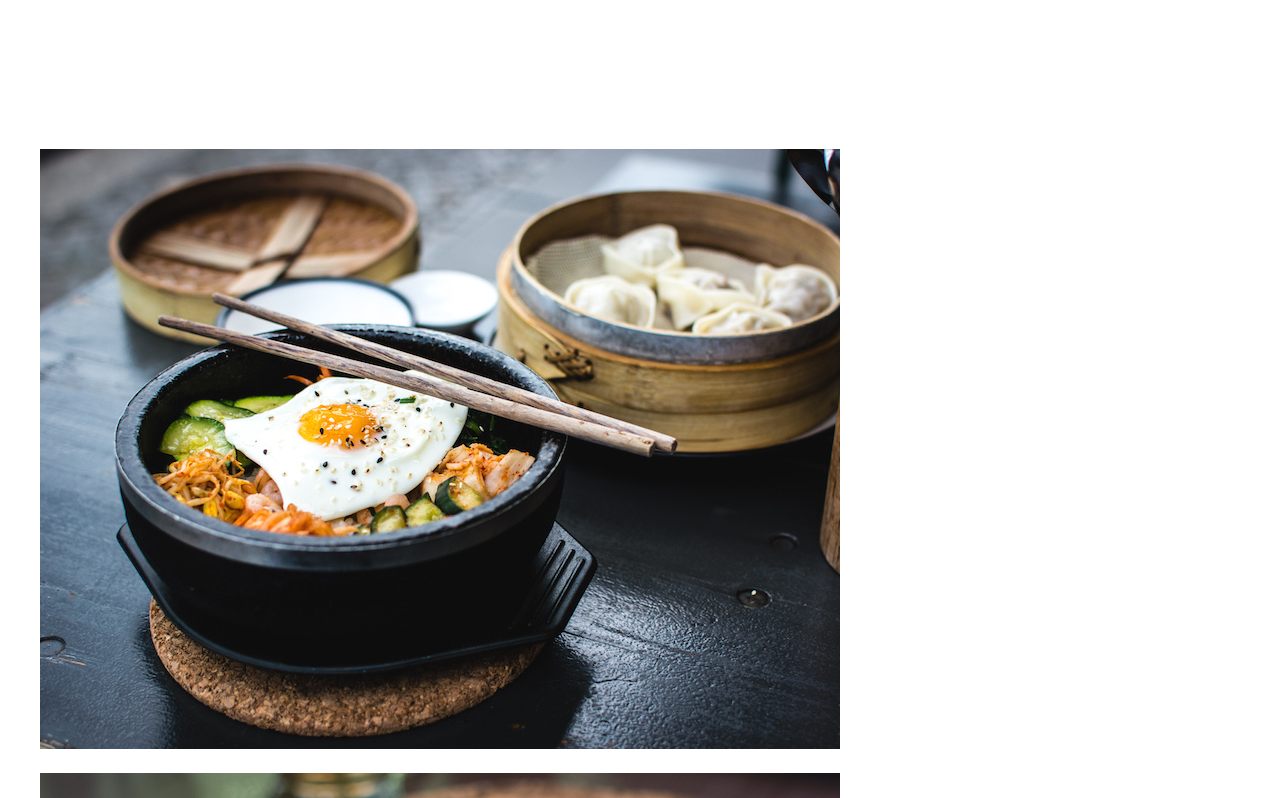
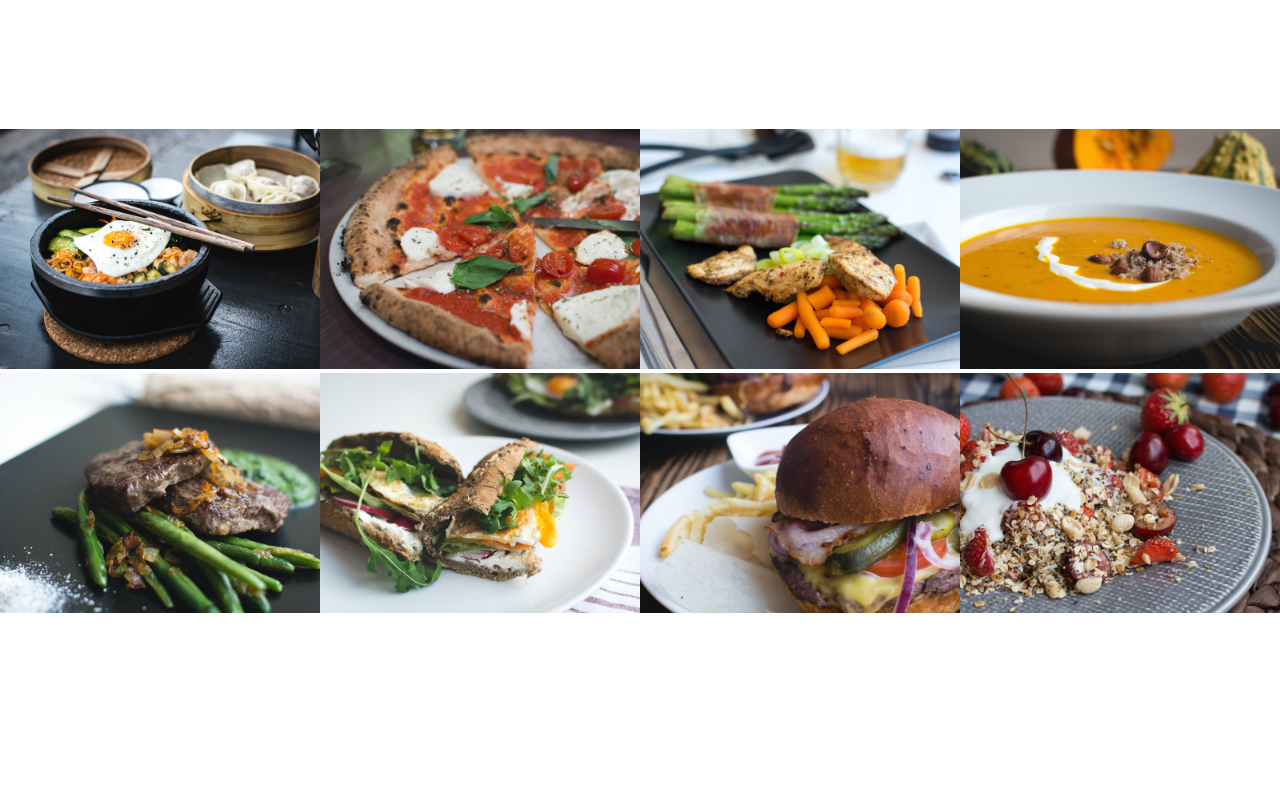
Before and after one commit to TimZeng/Omnifood, a plain HTML site: page index.html in a window 1280 px wide. Shown: the part 1420-2218 px from the top of the page. After the commit the page ends 2037 px from the top, so only its background shows below. Drawn offline with Linux system fonts and the light colour scheme; files whose address does not match are found by name.

Commit message:
style meal section

```diff
--- a/index.html
+++ b/index.html
@@ -78,22 +78,22 @@
   <section class="section-meals">
     <ul class="meals-showcase">
       <li>
-        <figure>
+        <figure class="meal-photo">
           <img src="resources/img/1.jpg" alt="Korean bibimbap with egg and vegetables">
         </figure>
       </li>
       <li>
-        <figure>
+        <figure class="meal-photo">
           <img src="resources/img/2.jpg" alt="Simple italian pizza with cherry tomatoes">
         </figure>
       </li>
       <li>
-        <figure>
+        <figure class="meal-photo">
           <img src="resources/img/3.jpg" alt="Chicken breast steak with vegetables">
         </figure>
       </li>
       <li>
-        <figure>
+        <figure class="meal-photo">
           <img src="resources/img/4.jpg" alt="Autumn pumpkin soup">
         </figure>
       </li>
@@ -101,22 +101,22 @@
 
     <ul class="meals-showcase">
       <li>
-        <figure>
+        <figure class="meal-photo">
           <img src="resources/img/5.jpg" alt="Paleo beef steak with vegetables">
         </figure>
       </li>
       <li>
-        <figure>
+        <figure class="meal-photo">
           <img src="resources/img/6.jpg" alt="Healthy baguette with egg and vegetables">
         </figure>
       </li>
       <li>
-        <figure>
+        <figure class="meal-photo">
           <img src="resources/img/7.jpg" alt="Burger with cheddar and bacon">
         </figure>
       </li>
       <li>
-        <figure>
+        <figure class="meal-photo">
           <img src="resources/img/8.jpg" alt="Granola with cherries and strawberries">
         </figure>
       </li>
--- a/resources/css/style.css
+++ b/resources/css/style.css
@@ -205,3 +205,28 @@ header {
 .main-nav li a:active {
   border-bottom: 2px solid #e67e22;
 }
+
+/* ----------------------------------------------------------- */
+/* Meals */
+/* ----------------------------------------------------------- */
+
+.meals-showcase {
+  list-style: none;
+  width: 100%;
+}
+
+.meals-showcase li {
+  display: block;
+  float: left;
+  width: 25%;
+}
+
+.meal-photo {
+  width: 100%;
+  margin: 0;
+}
+
+.meal-photo img {
+  width: 100%;
+  height: auto;
+}
```
